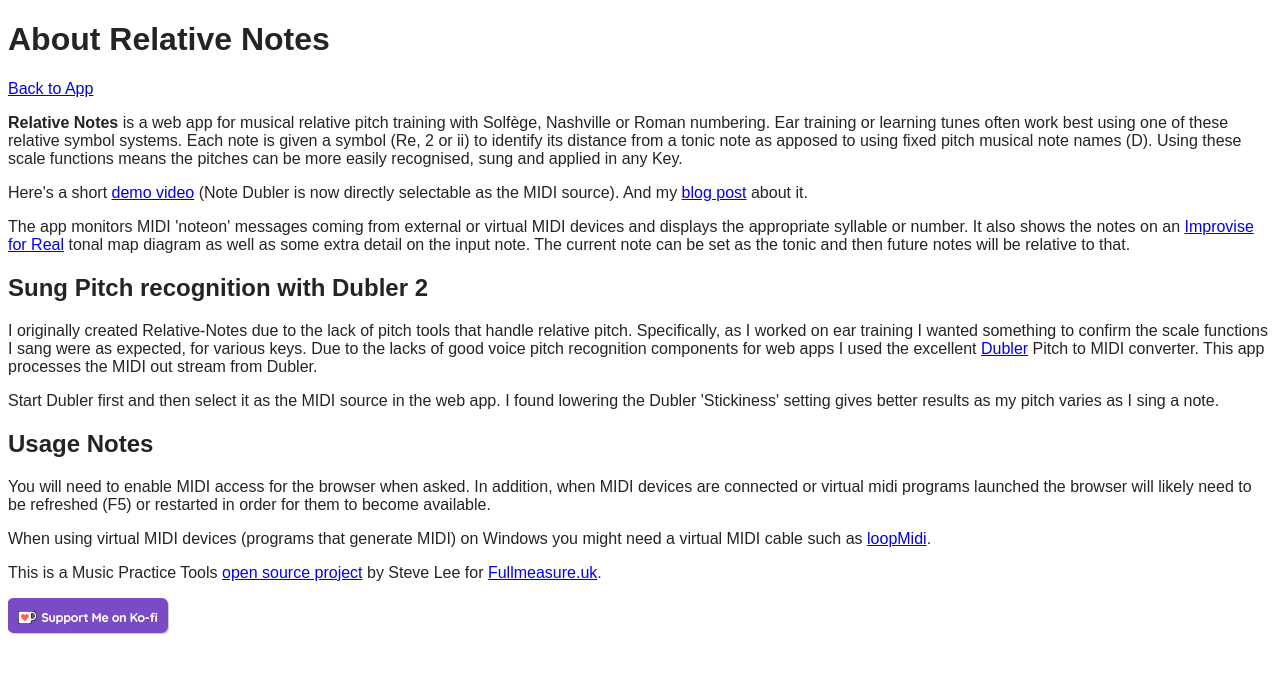
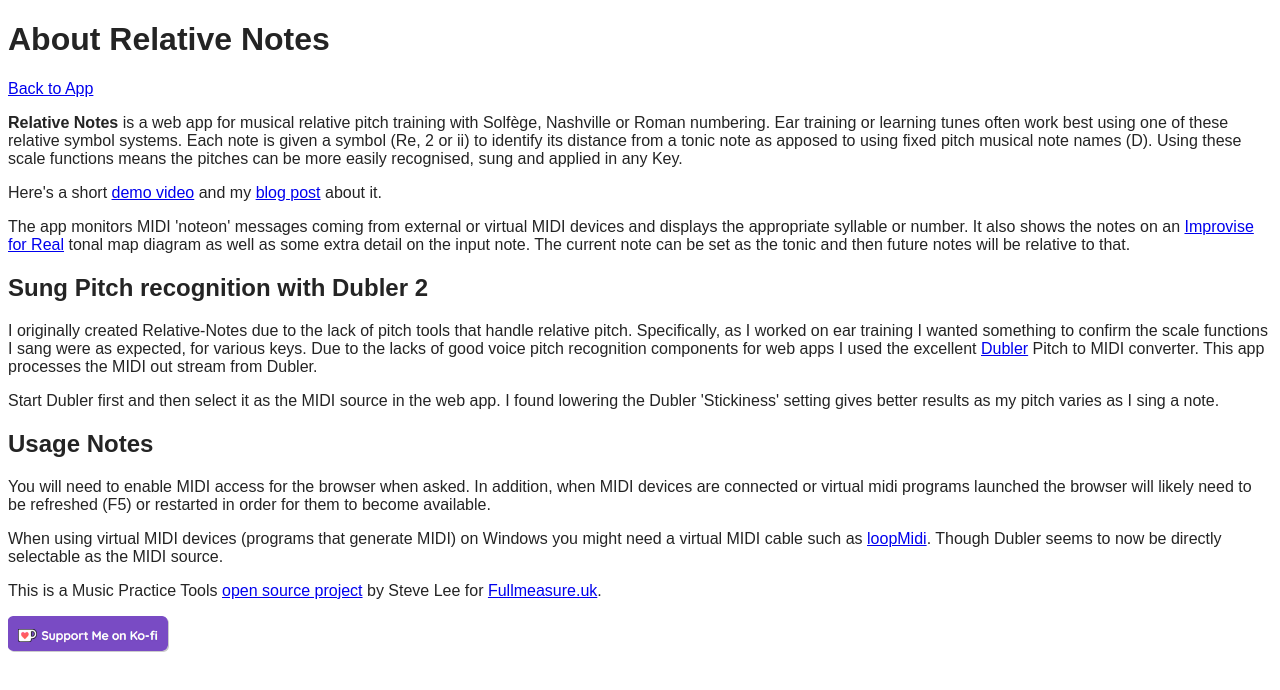
Before and after one commit to music-practice-tools/relative-notes, a SvelteKit app: page /about in a window 1280 px wide. Shown: the top 690 px of the page. Built offline with nearby package versions, Linux system fonts and the light colour scheme.

Commit message:
Tweak readme

```diff
--- a/src/routes/about/+page.svelte
+++ b/src/routes/about/+page.svelte
@@ -19,7 +19,7 @@
 <p>
   Here's a short <a href="https://www.youtube.com/watch?v=CsQQuxrUV9E)"
     >demo video</a>
-  (Note Dubler is now directly selectable as the MIDI source). And my
+  and my
   <a href="https://blog.fullmeasure.uk/2024/04/25/relative-notes-tool/"
     >blog post</a> about it.
 </p>
@@ -55,7 +55,7 @@
   When using virtual MIDI devices (programs that generate MIDI) on Windows you
   might need a virtual MIDI cable such as <a
     href="https://www.tobias-erichsen.de/software/loopmidi.html">loopMidi</a
-  >.
+  >. Though Dubler seems to now be directly selectable as the MIDI source.
 </p>
 <p>
   This is a Music Practice Tools <a
```
